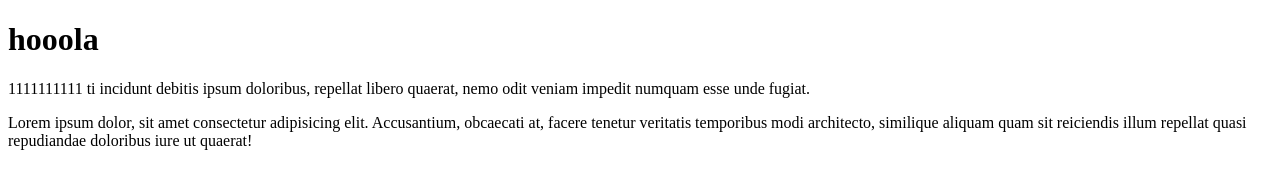
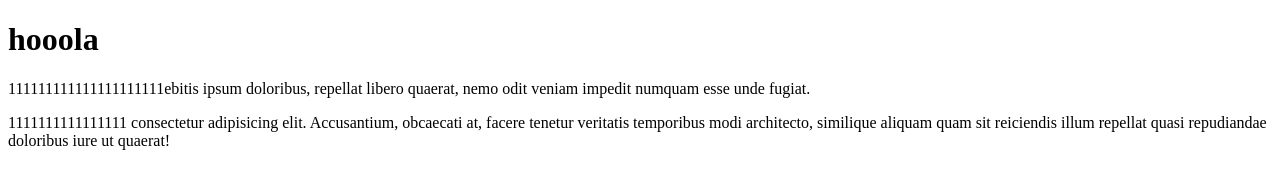
Before and after one commit to claudio-andr/claudio-andr, a plain HTML site: page index.html in a window 1280 px wide. Drawn offline with Linux system fonts and the light colour scheme.

Commit message:
agregue 1s

```diff
--- a/index.html
+++ b/index.html
@@ -8,7 +8,7 @@
 </head>
 <body>
     <h1>hooola</h1>
-    <p>1111111111 ti incidunt debitis ipsum doloribus, repellat libero quaerat, nemo odit veniam impedit numquam esse unde fugiat.</p>
-<p>Lorem ipsum dolor, sit amet consectetur adipisicing elit. Accusantium, obcaecati at, facere tenetur veritatis temporibus modi architecto, similique aliquam quam sit reiciendis illum repellat quasi repudiandae doloribus iure ut quaerat!</p>
+    <p>111111111111111111111ebitis ipsum doloribus, repellat libero quaerat, nemo odit veniam impedit numquam esse unde fugiat.</p>
+<p>1111111111111111 consectetur adipisicing elit. Accusantium, obcaecati at, facere tenetur veritatis temporibus modi architecto, similique aliquam quam sit reiciendis illum repellat quasi repudiandae doloribus iure ut quaerat!</p>
 </body>
 </html>
```
